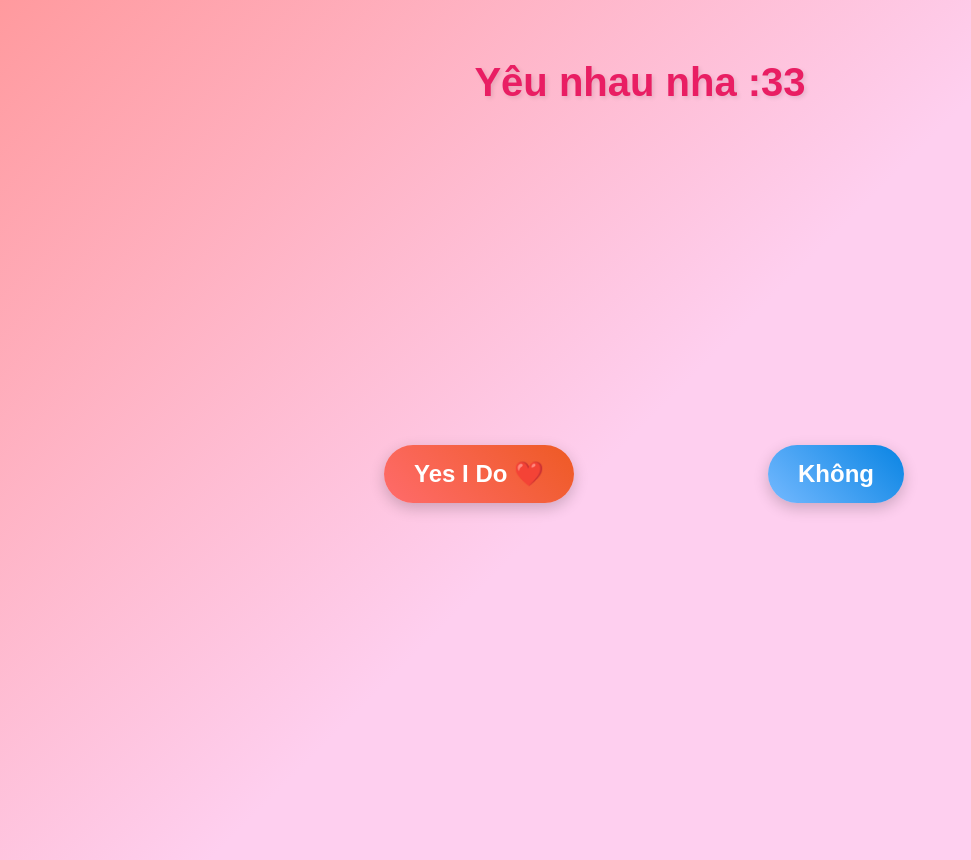
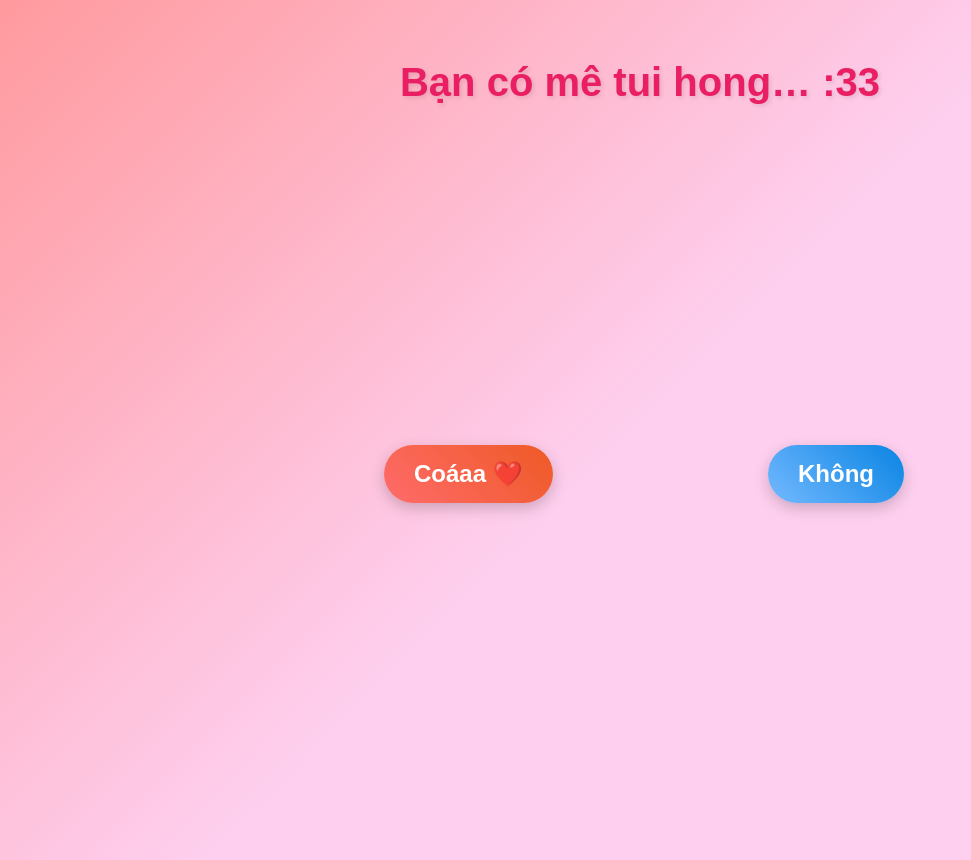
Before and after one commit to ThanhNosaur/test, a plain HTML site: page index.html in a window 1280 px wide. Shown: the whole page, without its empty margins (0-971 px from the left). Drawn offline with Linux system fonts and the light colour scheme.

Commit message:
Update index.html

```diff
--- a/index.html
+++ b/index.html
@@ -3,7 +3,7 @@
 <head>
     <meta charset="UTF-8">
     <meta name="viewport" content="width=device-width, initial-scale=1.0">
-    <title>Hân nè</title>
+    <title>Hé nhô</title>
     <style>
         * {
             margin: 0;
@@ -81,9 +81,9 @@
     </style>
 </head>
 <body>
-    <div class="question">Yêu nhau nha :33</div>
+    <div class="question">Bạn có mê tui hong… :33</div>
     <div class="buttons-container" id="buttonsContainer">
-        <button class="btn btn-yes" id="yesBtn" onclick="handleYes()">Yes I Do ❤️</button>
+        <button class="btn btn-yes" id="yesBtn" onclick="handleYes()">Coáaa ❤️</button>
         <button class="btn btn-no" id="noBtn" onclick="handleNo()">Không</button>
     </div>
 
@@ -144,7 +144,7 @@
         function handleYes() {
             const celebration = document.createElement("div");
             celebration.className = "celebration";
-            celebration.innerHTML = "🎉 iu iu 🎉";
+            celebration.innerHTML = "🎉  🎉";
             document.body.appendChild(celebration);
 
             document.body.style.background = "linear-gradient(135deg, #ff9a9e 0%, #fad0c4 100%)";
```
